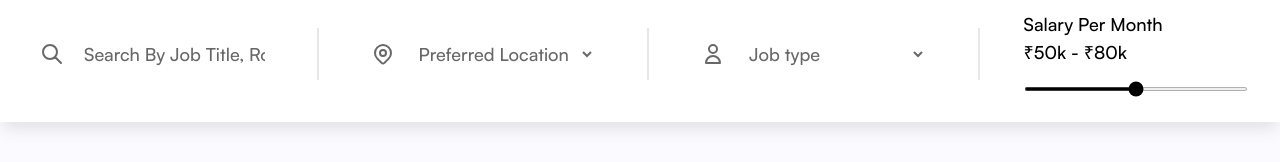
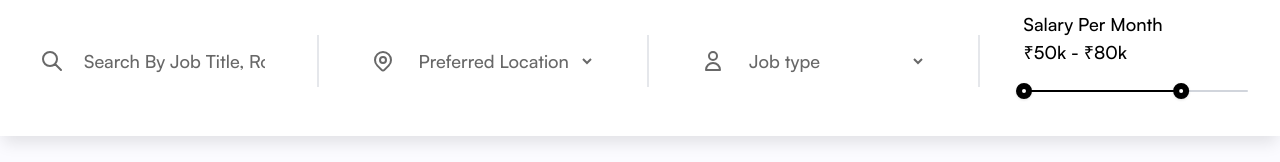
Before and after one commit to SivaCortexCoder/Job_Portal_Admin, a React (Vite) app in the folder Frontend/: page / in a window 1280 px wide. Shown: the part 143-305 px from the top of the page. Built offline with nearby package versions, Linux system fonts and the light colour scheme; no server answers.

Commit message:
updated range slider issues

```diff
--- a/Frontend/package.json
+++ b/Frontend/package.json
@@ -16,6 +16,7 @@
     "react-dom": "^19.1.0",
     "react-icons": "^5.5.0",
     "react-loading-indicators": "^1.0.1",
+    "react-range": "^1.10.0",
     "tailwindcss": "^4.1.8"
   },
   "devDependencies": {
--- a/Frontend/src/components/FilterSection.jsx
+++ b/Frontend/src/components/FilterSection.jsx
@@ -1,5 +1,6 @@
 import React from 'react'
 import { HiOutlineSearch,HiOutlineLocationMarker,HiOutlineUser } from 'react-icons/hi'
+import TwoWaySlider from './Slider'
 
 const FilterSection = ({search,handleJobTypeSearch,handleLocationSearch}) => {
   return (
@@ -48,7 +49,7 @@ const FilterSection = ({search,handleJobTypeSearch,handleLocationSearch}) => {
                 <span>₹50k - ₹80k</span>
             </div>
             <div>
-                <input type="range" name="" id=""  className="w-full h-1 bg-gray-300 rounded-lg accent-black outline-none" />
+                <TwoWaySlider/>
             </div>
 
         </div>
--- /dev/null
+++ b/Frontend/src/components/Slider.jsx
@@ -0,0 +1,43 @@
+import { useState } from 'react';
+import { Range } from 'react-range';
+
+const TwoWaySlider = () => {
+  const [values, setValues] = useState([0, 70]);
+  const min = 0;
+  const max = 100;
+
+  return (
+    <div className="flex items-center justify-center w-full py-5">
+      <Range
+        values={values}
+        step={1}
+        min={min}
+        max={max}
+        onChange={(vals) => setValues(vals)}
+        renderTrack={({ props, children }) => (
+          <div
+            {...props}
+            className="h-0.5 w-full bg-gray-300 rounded-full relative"
+          >
+            <div
+              className="absolute h-0.5 bg-black rounded-full"
+              style={{
+                left: `${(values[0] / max) * 100}%`,
+                width: `${((values[1] - values[0]) / max) * 100}%`
+              }}
+            />
+            {children}
+          </div>
+        )}
+        renderThumb={({ props }) => (
+          <div
+            {...props}
+            className="w-4 h-4 bg-white rounded-full border-6 border-black shadow cursor-pointer"
+          />
+        )}
+      />
+    </div>
+  );
+};
+
+export default TwoWaySlider;
```
Also changed, not shown: 1 other file (tests, documents, lock files or other folders).
